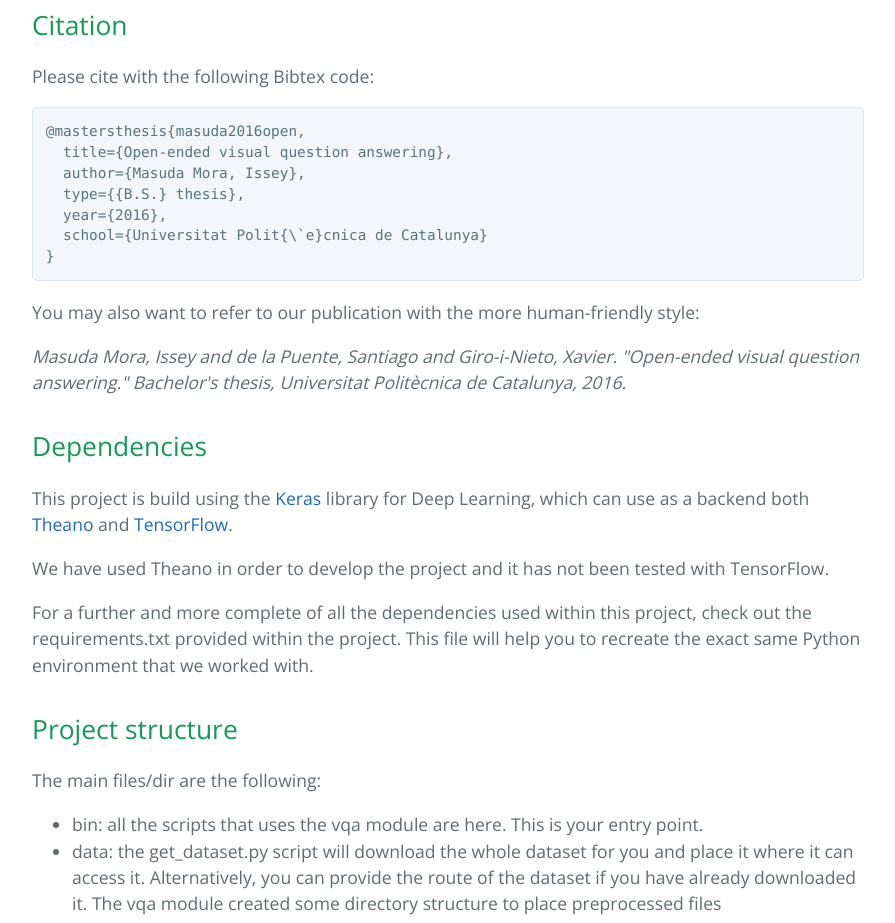
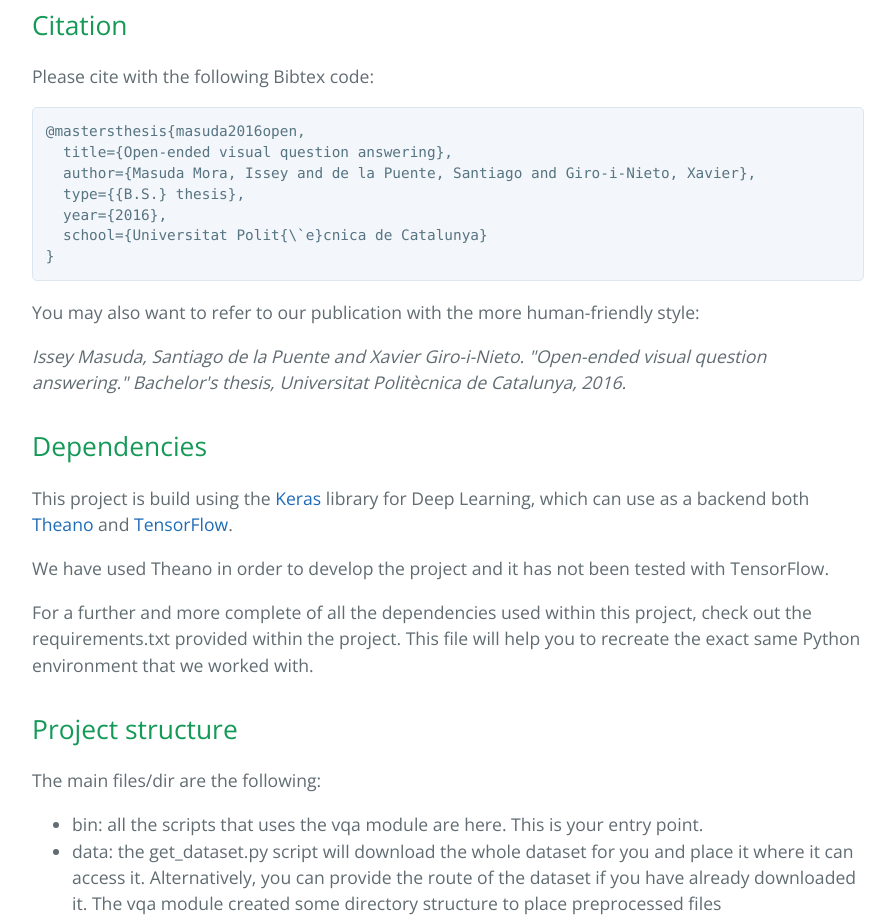
Before and after one commit to imatge-upc/vqa-2016-cvprw, a plain HTML site: page index.html in a window 1280 px wide. Shown: the part 2860-3783 px from the top of the page, without its empty margins (192-1087 px from the left). Drawn offline with nearby package versions, Linux system fonts and the light colour scheme.

Commit message:
Names fixed fro Chicago citation

```diff
--- a/index.html
+++ b/index.html
@@ -103,7 +103,7 @@ The thesis report is available on <a href="https://arxiv.org/abs/1610.02692">arX
 
 <pre><code>@mastersthesis{masuda2016open,
   title={Open-ended visual question answering},
-  author={Masuda Mora, Issey},
+  author={Masuda Mora, Issey and de la Puente, Santiago and Giro-i-Nieto, Xavier},
   type={{B.S.} thesis},
   year={2016},
   school={Universitat Polit{\`e}cnica de Catalunya}
@@ -112,7 +112,7 @@ The thesis report is available on <a href="https://arxiv.org/abs/1610.02692">arX
 
 <p>You may also want to refer to our publication with the more human-friendly style:</p>
 
-<p><em>Masuda Mora, Issey and de la Puente, Santiago and Giro-i-Nieto, Xavier. "Open-ended visual question answering." Bachelor's thesis, Universitat Politècnica de Catalunya, 2016.</em></p>
+<p><em>Issey Masuda, Santiago de la Puente and Xavier Giro-i-Nieto. "Open-ended visual question answering." Bachelor's thesis, Universitat Politècnica de Catalunya, 2016.</em></p>
 
 
 <h2>
```
